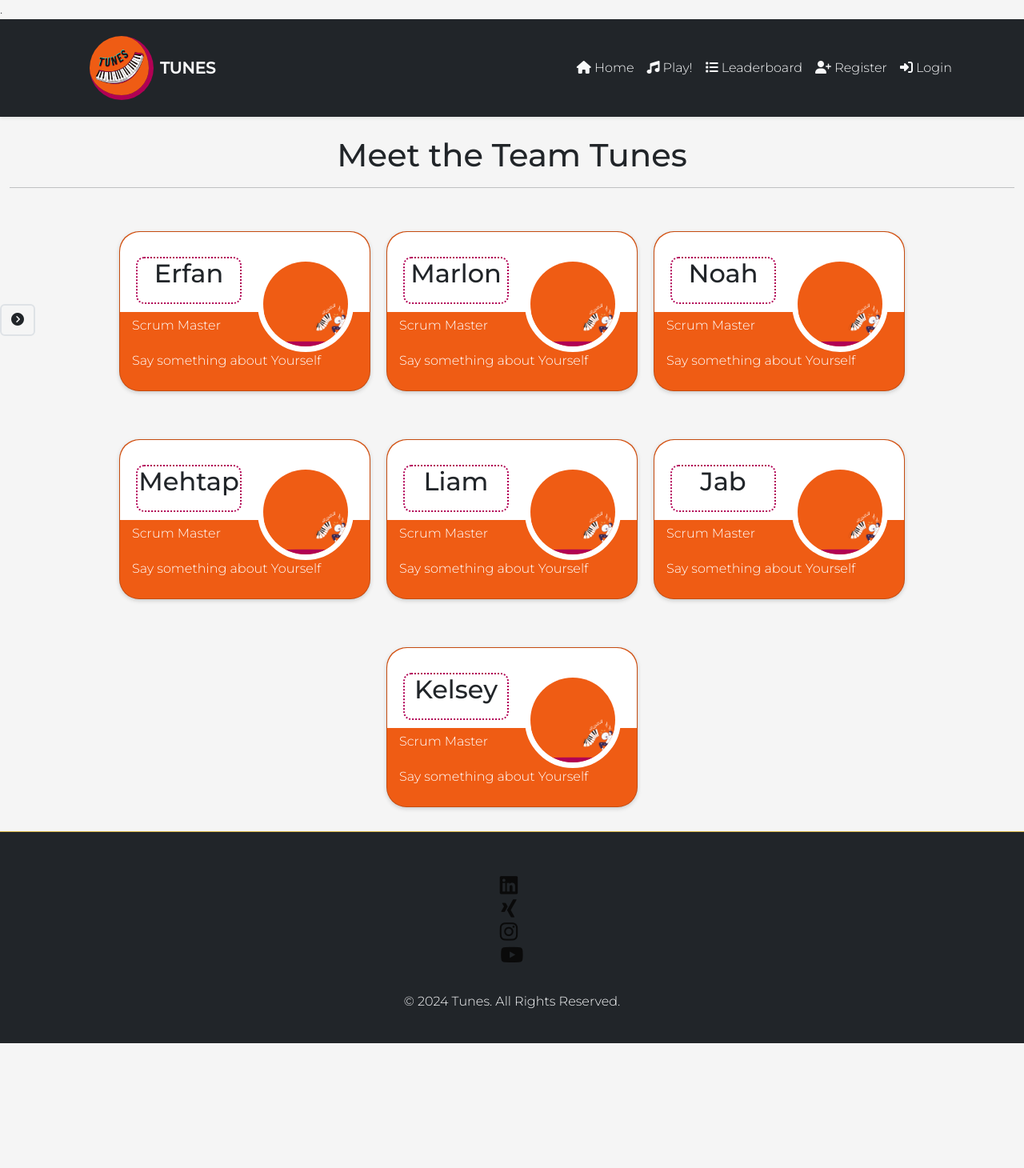
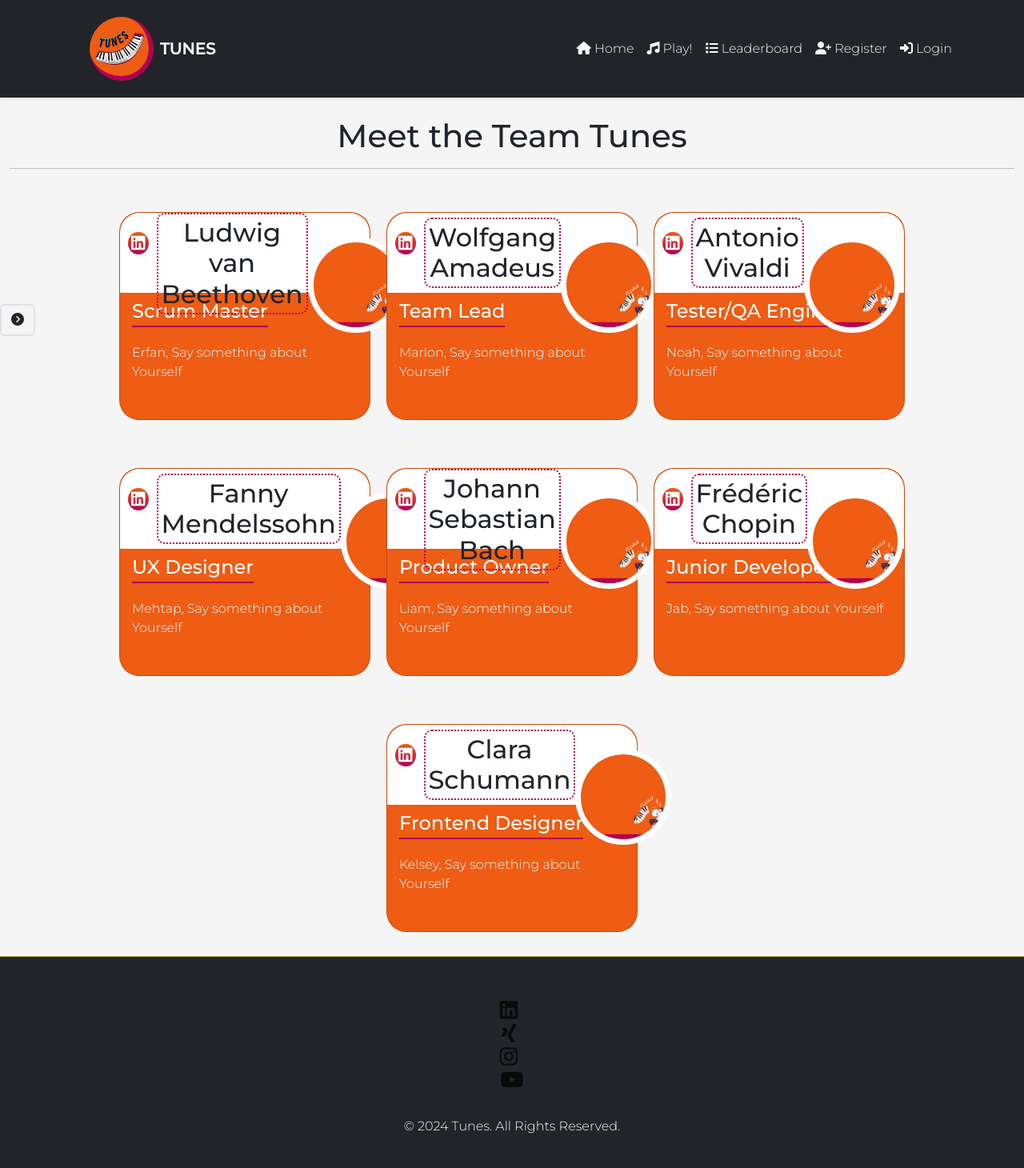
Before and after one commit to ErfanNajimi/sep-2024-hackathon-team-2, a Django app: page /tunes/ in a window 1280 px wide. Shown: the whole page at 80% size. Before the commit the page ends 1304 px from the top, so only its background shows below. Run offline with Django 4.2, Linux system fonts and the light colour scheme; some libraries are stand-ins or nearby versions.

Commit message:
add team profiles features and favicon

```diff
--- a/piano/templates/piano/teamTunes.html
+++ b/piano/templates/piano/teamTunes.html
@@ -4,11 +4,19 @@
 <div class="container-fluid text-center mt-4">
   <div>
     <h1>Meet the Team Tunes</h1>
-    <hr>
+    <hr />
     <div class="card-container mt-4 row justify-content-center">
       <div class="card col-xl-3 col-lg-5 col-md-5">
         <div class="top">
-          <h2 class="name">Erfan</h2>
+          <a
+            href="https://www.linkedin.com/"
+            target="_blank"
+            rel="noopener noreferrer"
+            class="mt-4"
+          >
+            <i class="fab fa-linkedin linkedin-icon"></i
+          ></a>
+          <h2 class="name">Ludwig van Beethoven</h2>
           <img
             class="circle-img"
             src="{% static 'images/default-img.png' %}"
@@ -16,13 +24,21 @@
           />
         </div>
         <div class="bottom">
-          <p class="info">Scrum Master</p>
-          <p class="info">Say something about Yourself</p>
+          <p class="role">Scrum Master</p>
+          <p class="info">Erfan, Say something about Yourself</p>
         </div>
       </div>
       <div class="card col-xl-3 col-lg-5 col-md-5">
         <div class="top">
-          <h2 class="name">Marlon</h2>
+          <a
+            href="https://www.linkedin.com/in/marlon-mandaya-544172234/"
+            target="_blank"
+            rel="noopener noreferrer"
+            class="mt-4"
+          >
+            <i class="fab fa-linkedin linkedin-icon"></i
+          ></a>
+          <h2 class="name">Wolfgang Amadeus</h2>
           <img
             class="circle-img"
             src="{% static 'images/default-img.png' %}"
@@ -30,13 +46,21 @@
           />
         </div>
         <div class="bottom">
-          <p class="info">Scrum Master</p>
-          <p class="info">Say something about Yourself</p>
+          <p class="role">Team Lead</p>
+          <p class="info">Marlon, Say something about Yourself</p>
         </div>
       </div>
       <div class="card col-xl-3 col-lg-5 col-md-5">
         <div class="top">
-          <h2 class="name">Noah</h2>
+          <a
+            href="https://www.linkedin.com/in/noah-al-samawi-058583197/"
+            target="_blank"
+            rel="noopener noreferrer"
+            class="mt-4"
+          >
+            <i class="fab fa-linkedin linkedin-icon"></i
+          ></a>
+          <h2 class="name">Antonio Vivaldi</h2>
           <img
             class="circle-img"
             src="{% static 'images/default-img.png' %}"
@@ -44,13 +68,21 @@
           />
         </div>
         <div class="bottom">
-          <p class="info">Scrum Master</p>
-          <p class="info">Say something about Yourself</p>
+          <p class="role">Tester/QA Engineer</p>
+          <p class="info">Noah, Say something about Yourself</p>
         </div>
       </div>
       <div class="card col-xl-3 col-lg-5 col-md-5">
         <div class="top">
-          <h2 class="name">Mehtap</h2>
+          <a
+            href="https://www.linkedin.com/"
+            target="_blank"
+            rel="noopener noreferrer"
+            class="mt-4"
+          >
+            <i class="fab fa-linkedin linkedin-icon"></i
+          ></a>
+          <h2 class="name">Fanny Mendelssohn</h2>
           <img
             class="circle-img"
             src="{% static 'images/default-img.png' %}"
@@ -58,13 +90,21 @@
           />
         </div>
         <div class="bottom">
-          <p class="info">Scrum Master</p>
-          <p class="info">Say something about Yourself</p>
+          <p class="role">UX Designer</p>
+          <p class="info">Mehtap, Say something about Yourself</p>
         </div>
       </div>
       <div class="card col-xl-3 col-lg-5 col-md-5">
         <div class="top">
-          <h2 class="name">Liam</h2>
+          <a
+            href="https://www.linkedin.com/"
+            target="_blank"
+            rel="noopener noreferrer"
+            class="mt-4"
+          >
+            <i class="fab fa-linkedin linkedin-icon"></i
+          ></a>
+          <h2 class="name">Johann Sebastian Bach</h2>
           <img
             class="circle-img"
             src="{% static 'images/default-img.png' %}"
@@ -72,13 +112,21 @@
           />
         </div>
         <div class="bottom">
-          <p class="info">Scrum Master</p>
-          <p class="info">Say something about Yourself</p>
+          <p class="role"> Product Owner</p>
+          <p class="info">Liam, Say something about Yourself</p>
         </div>
       </div>
       <div class="card col-xl-3 col-lg-5 col-md-5">
         <div class="top">
-          <h2 class="name">Jab</h2>
+          <a
+            href="https://www.linkedin.com/"
+            target="_blank"
+            rel="noopener noreferrer"
+            class="mt-4"
+          >
+            <i class="fab fa-linkedin linkedin-icon"></i
+          ></a>
+          <h2 class="name">Frédéric Chopin</h2>
           <img
             class="circle-img"
             src="{% static 'images/default-img.png' %}"
@@ -86,13 +134,21 @@
           />
         </div>
         <div class="bottom">
-          <p class="info">Scrum Master</p>
-          <p class="info">Say something about Yourself</p>
+          <p class="role">Junior Developer</p>
+          <p class="info">Jab, Say something about Yourself</p>
         </div>
       </div>
       <div class="card col-xl-3 col-lg-5 col-md-5">
         <div class="top">
-          <h2 class="name">Kelsey</h2>
+          <a
+            href="https://www.linkedin.com/"
+            target="_blank"
+            rel="noopener noreferrer"
+            class="mt-4"
+          >
+            <i class="fab fa-linkedin linkedin-icon"></i
+          ></a>
+          <h2 class="name">Clara Schumann</h2>
           <img
             class="circle-img"
             src="{% static 'images/default-img.png' %}"
@@ -100,8 +156,8 @@
           />
         </div>
         <div class="bottom">
-          <p class="info">Scrum Master</p>
-          <p class="info">Say something about Yourself</p>
+          <p class="role">Frontend Designer</p>
+          <p class="info">Kelsey, Say something about Yourself</p>
         </div>
       </div>
     </div>
--- a/static/css/style.css
+++ b/static/css/style.css
@@ -288,10 +288,7 @@ ul .black-key-nav {
 .card-container {
     margin: 0 auto;
     margin-top: -20px;
-    /* padding: 25px; */
-    /* max-width: 400px; */
-    /* min-width: 360px;  */
-    /* background-color: #dfe6e9;  */
+
   }
 
 .card {
@@ -300,9 +297,13 @@ ul .black-key-nav {
     padding: 25px 15px;
     background-color: #EF5C14;
     margin: 30px 10px;
-    height: 200px;
-    box-shadow: 0 2px 5px #ccc;
+    height: 260px;
     text-align: left;
+  }
+
+  .card:hover{
+    transform: scale(1.05);
+    box-shadow: 2px 2px 6px 6px rgba(27, 5, 5, 0.4);
   }
 
   .top {
@@ -320,10 +321,20 @@ ul .black-key-nav {
     font-size: 2em;
     text-align: center;
     flex: 1;
-    margin: 10% 20px 10px;
+    margin:auto;
     border: 2px dotted #b10054;
     border-radius: 10px;
+    height: fit-content;
+    padding: 4px;
+  }
 
+  .linkedin-icon {
+    background: linear-gradient(#EF5C14, #b10054);
+    color: #FFFFFF;
+    border-radius: 50%;
+    padding: 4px;
+    font-size: 20px;
+    margin:0 10px;
   }
 
   .card img {
@@ -344,6 +355,15 @@ ul .black-key-nav {
   .info {
     margin: 20px 0;
     color: #FFFF;
+  }
+
+  .role {
+    color:#FFFF;
+    margin: 20px 0;
+    font-weight: 400;
+    font-size:x-large;
+    border-bottom:2px solid #b10054;
+    width: fit-content;
   }
 
 /* Media Queries */
--- a/templates/base.html
+++ b/templates/base.html
@@ -5,13 +5,10 @@
 <head>
     <meta charset="UTF-8">
     <meta name="viewport" content="width=device-width, initial-scale=1.0">
-    <title>Tunes - Piano Music Game</title>.
+    <title>Tunes - Piano Music Game</title>
 
    <!-- Favicon -->
-<link rel="icon" type="image/x-icon" href="{% static 'images/favicon.ico' %}">
-
-<link rel="icon" type="image/x-icon" href="/static/images/favicon.ico">
-
+   <link rel="icon" type="image/png" sizes="16x16" href="{% static 'favicon/favicon.ico' %}">
 
     <!-- Google Fonts -->
     <link href="https://fonts.googleapis.com/css2?family=Montserrat:wght@100;300;500&family=Playfair+Display:wght@600&display=swap" rel="stylesheet">
```
Also changed, not shown: static/favicon/favicon.ico (renamed from static/images/favicon.ico).
